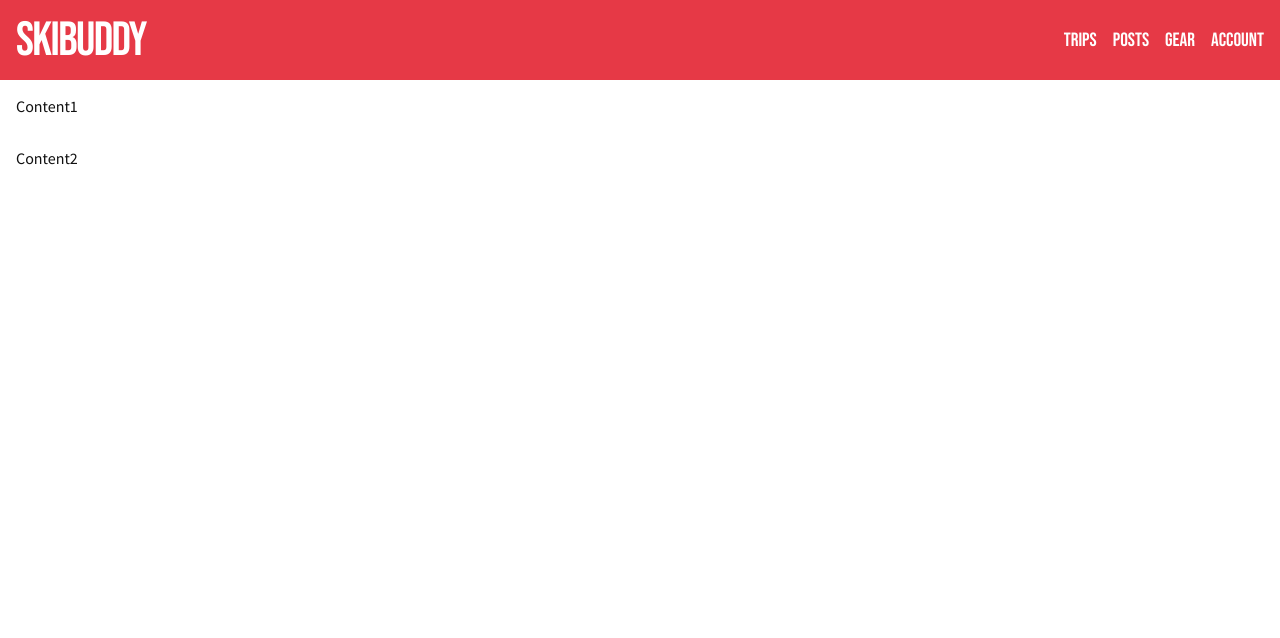
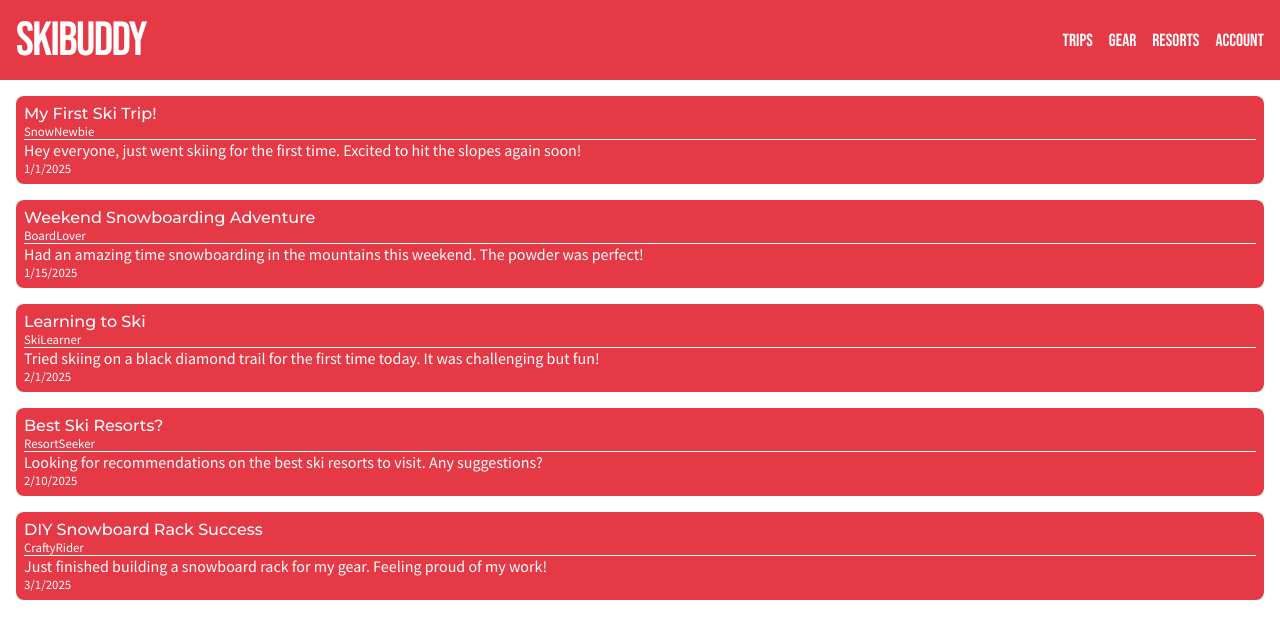
Before and after one commit to mbellino5252/pm-docs-, a plain HTML site: page index.html in a window 1280 px wide. Drawn offline with Linux system fonts and the light colour scheme.

Commit message:
load and display posts

```diff
--- a/assets/css/main.css
+++ b/assets/css/main.css
@@ -38,13 +38,29 @@ body {
 .navbutton {
 	color: white;
 	text-decoration: none;
+    font-size: 1.1rem;
 }
 
 .main {
+    background-color: white;
 	display: grid;
+    padding: 1rem;
+    gap: 1rem;
 }
 .contentbox {
-	background-color: white;
-    color: #111;
-	padding: 1rem;
+	background-color: var(--ski-red);
+    color: white;
+	padding: 0.5rem;
+    border-radius: 0.5rem;
 }
+.contentbox .contenttitle{
+    font-family: "Montserrat", sans-serif;
+    font-size: 1rem;
+}
+.contentbox .contentauthor{
+    border-bottom: white solid 1px;
+    font-size: 0.8rem;
+}
+.contentbox .contentdate{
+    font-size: 0.8rem;
+}
--- /dev/null
+++ b/assets/data/posts.json
@@ -0,0 +1,42 @@
+[
+    {
+        "id": 1,
+        "contenttype": "post",
+        "contenttitle": "My First Ski Trip!",
+        "contentbody": "Hey everyone, just went skiing for the first time. Excited to hit the slopes again soon!",
+        "contentdate": "2025-01-01",
+        "contentauthor": "SnowNewbie"
+    },
+    {
+        "id": 2,
+        "contenttype": "post",
+        "contenttitle": "Weekend Snowboarding Adventure",
+        "contentbody": "Had an amazing time snowboarding in the mountains this weekend. The powder was perfect!",
+        "contentdate": "2025-01-15",
+        "contentauthor": "BoardLover"
+    },
+    {
+        "id": 3,
+        "contenttype": "post",
+        "contenttitle": "Learning to Ski",
+        "contentbody": "Tried skiing on a black diamond trail for the first time today. It was challenging but fun!",
+        "contentdate": "2025-02-01",
+        "contentauthor": "SkiLearner"
+    },
+    {
+        "id": 4,
+        "contenttype": "post",
+        "contenttitle": "Best Ski Resorts?",
+        "contentbody": "Looking for recommendations on the best ski resorts to visit. Any suggestions?",
+        "contentdate": "2025-02-10",
+        "contentauthor": "ResortSeeker"
+    },
+    {
+        "id": 5,
+        "contenttype": "post",
+        "contenttitle": "DIY Snowboard Rack Success",
+        "contentbody": "Just finished building a snowboard rack for my gear. Feeling proud of my work!",
+        "contentdate": "2025-03-01",
+        "contentauthor": "CraftyRider"
+    }
+]
--- /dev/null
+++ b/assets/scripts/posts.js
@@ -0,0 +1,32 @@
+// Fetch the JSON data and dynamically insert DOM elements for each item
+document.addEventListener("DOMContentLoaded", () => {
+	const mainContainer = document.querySelector(".main")
+
+	fetch("/assets/data/posts.json")
+		.then((response) => {
+			if (!response.ok) {
+				throw new Error("Failed to fetch posts.json")
+			}
+			return response.json()
+		})
+		.then((posts) => {
+			posts.forEach((post) => {
+				const postElement = document.createElement("div")
+				postElement.classList.add("post")
+
+				postElement.innerHTML = `
+                    <div class="contentbox">
+                        <div class="contenttitle">${post.contenttitle}</div>
+                        <div class="contentauthor">${post.contentauthor}</div>
+                        <div class="contentbody">${post.contentbody}</div>
+                        <div class="contentdate">${new Date(post.contentdate).toLocaleDateString()}</div>
+
+                `
+
+				mainContainer.appendChild(postElement)
+			})
+		})
+		.catch((error) => {
+			console.error("Error loading posts:", error)
+		})
+})
--- a/index.html
+++ b/index.html
@@ -12,14 +12,14 @@
             <a href="index.html" class="logotype">SkiBuddy</a>
             <div class="navbar">
                 <a href="trips.html" class="navbutton">Trips</a>
-                <a href="posts.html" class="navbutton">Posts</a>
                 <a href="gear.html" class="navbutton">Gear</a>
+                <a href="resorts.html" class="navbutton">Resorts</a>
                 <a href="account.html" class="navbutton">Account</a>
             </div>
         </div>
 		<div class="main">
-            <div class="contentbox">Content1</div>
-            <div class="contentbox">Content2</div>
         </div>
+
+        <script src="assets/scripts/posts.js"></script>
 	</body>
 </html>
```
